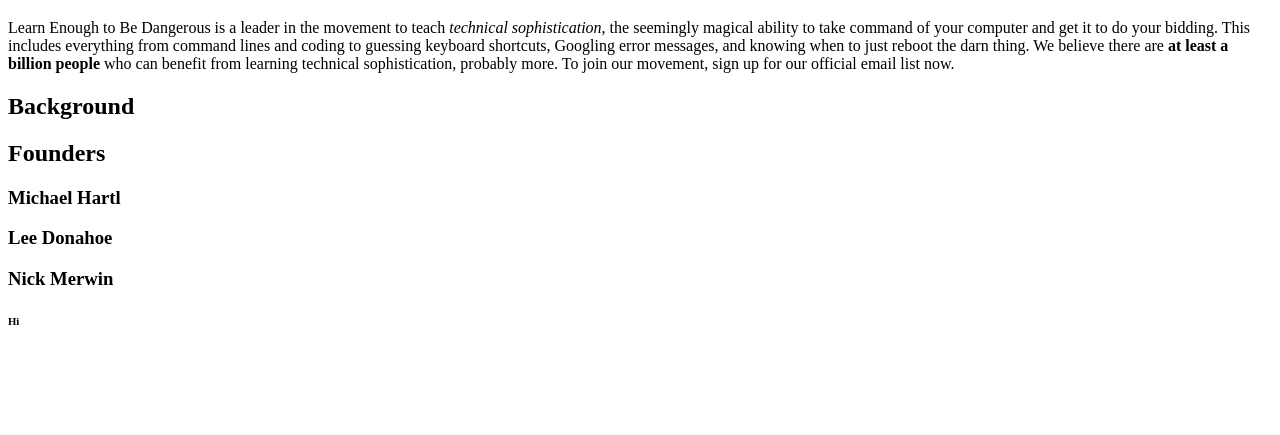
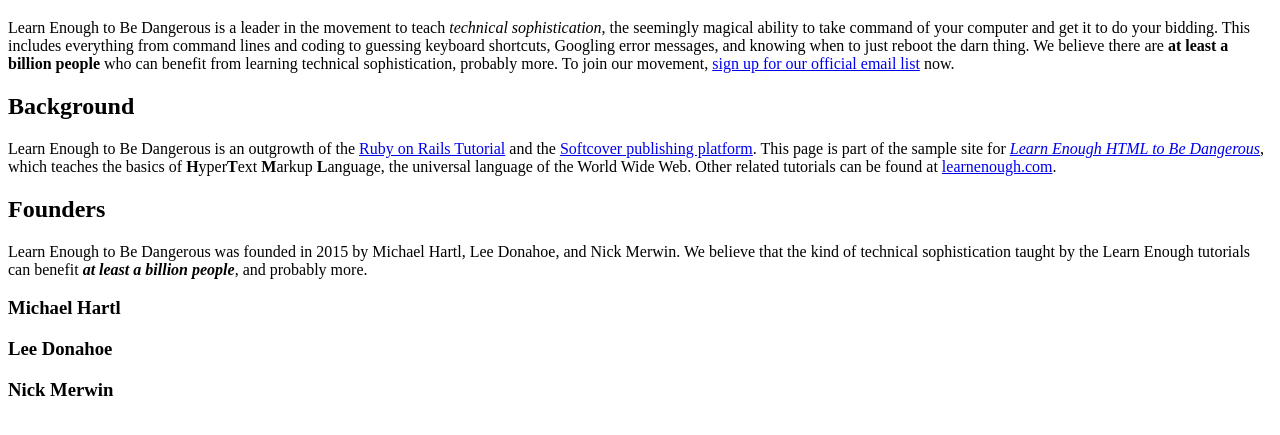
Before and after one commit to rileymorganwells/sample-website, a plain HTML site: page index.html in a window 1280 px wide. Shown: the part 61-496 px from the top of the page. Drawn offline with Linux system fonts and the light colour scheme.

Commit message:
More updates

```diff
--- a/index.html
+++ b/index.html
@@ -15,12 +15,32 @@
       Googling error messages, and knowing when to just reboot the darn thing.
       We believe there are <strong>at least a billion people</strong> who can benefit from
       learning technical sophistication, probably more. To join our
-      movement, sign up for our official email list now.
+      movement, <a href="http://learnenough.com/email">sign up for our official email list</a> now.
     </p>
 
      <h2>Background</h2>
 
+     <p>
+     Learn Enough to Be Dangerous is an outgrowth of the
+     <a href="http://railstutorial.org/">Ruby on Rails Tutorial</a> and the
+     <a href="http://www.softcover.io/">Softcover publishing platform</a>.
+     This page is part of the sample site for
+     <a href="http://learnenough.com/html-tutorial"><em>Learn Enough HTML to
+     Be Dangerous</em></a>, which teaches the basics of
+     <strong>H</strong>yper<strong>T</strong>ext <strong>M</strong>arkup
+     <strong>L</strong>anguage, the universal language of the World Wide Web.
+     Other related tutorials can be found at
+     <a href="http://learnenough.com/">learnenough.com</a>.
+   </p>
+
      <h2>Founders</h2>
+
+     <p>
+      Learn Enough to Be Dangerous was founded in 2015 by Michael Hartl, Lee
+      Donahoe, and Nick Merwin. We believe that the kind of technical
+      sophistication taught by the Learn Enough tutorials can benefit
+      <em><strong>at least a billion people</strong></em>, and probably more.
+    </p>
 
      <h3>Michael Hartl</h3>
 
@@ -28,7 +48,5 @@
 
      <h3>Nick Merwin</h3>
 
-     <h6>Hi</h6>
-
    </body>
  </html>
```
